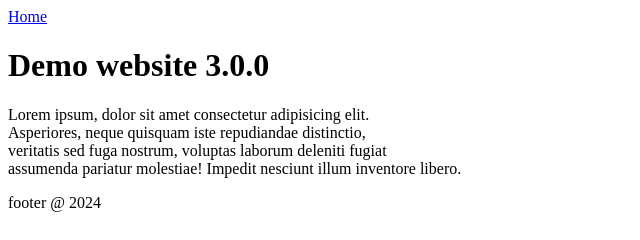
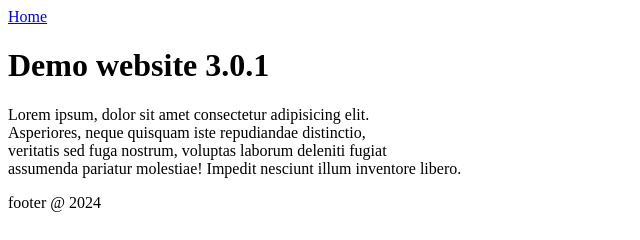
Before and after one commit to dgilbert-quickstart/demo-website-3, a plain HTML site: page index.html in a window 1280 px wide. Shown: the full height of the page, 0-640 px from the left. Drawn offline with Linux system fonts and the light colour scheme.

Commit message:
website 3 update

```diff
--- a/index.html
+++ b/index.html
@@ -3,7 +3,7 @@
 <head>
     <meta charset="UTF-8">
     <meta name="viewport" content="width=device-width, initial-scale=1.0">
-    <title>Demo website 3.0.0</title>
+    <title>Demo website 3.0.1</title>
 </head>
 <body>
 
@@ -16,7 +16,7 @@
     <main>
 
         <header>
-            <h1>Demo website 3.0.0</h1>
+            <h1>Demo website 3.0.1</h1>
         </header>
 
         <p>
```
